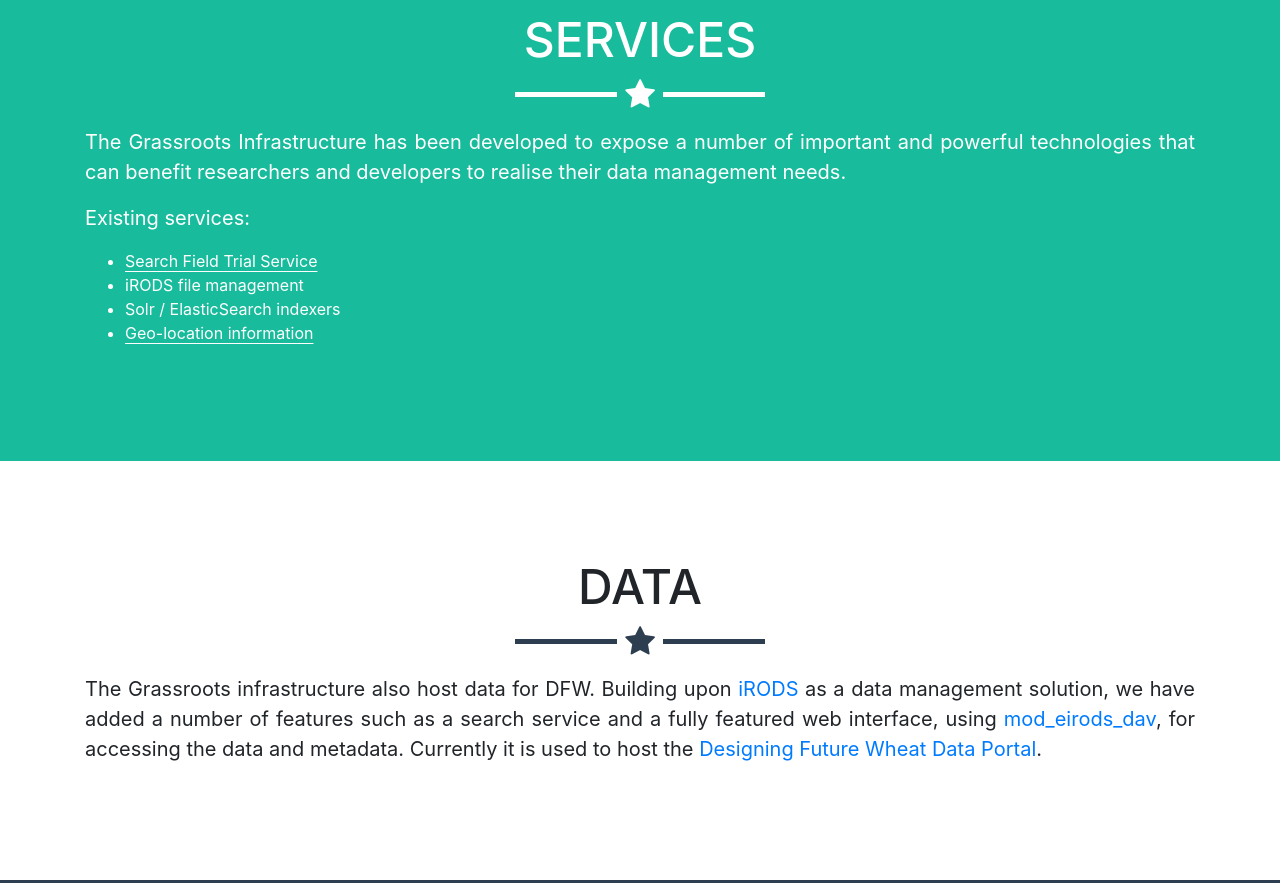
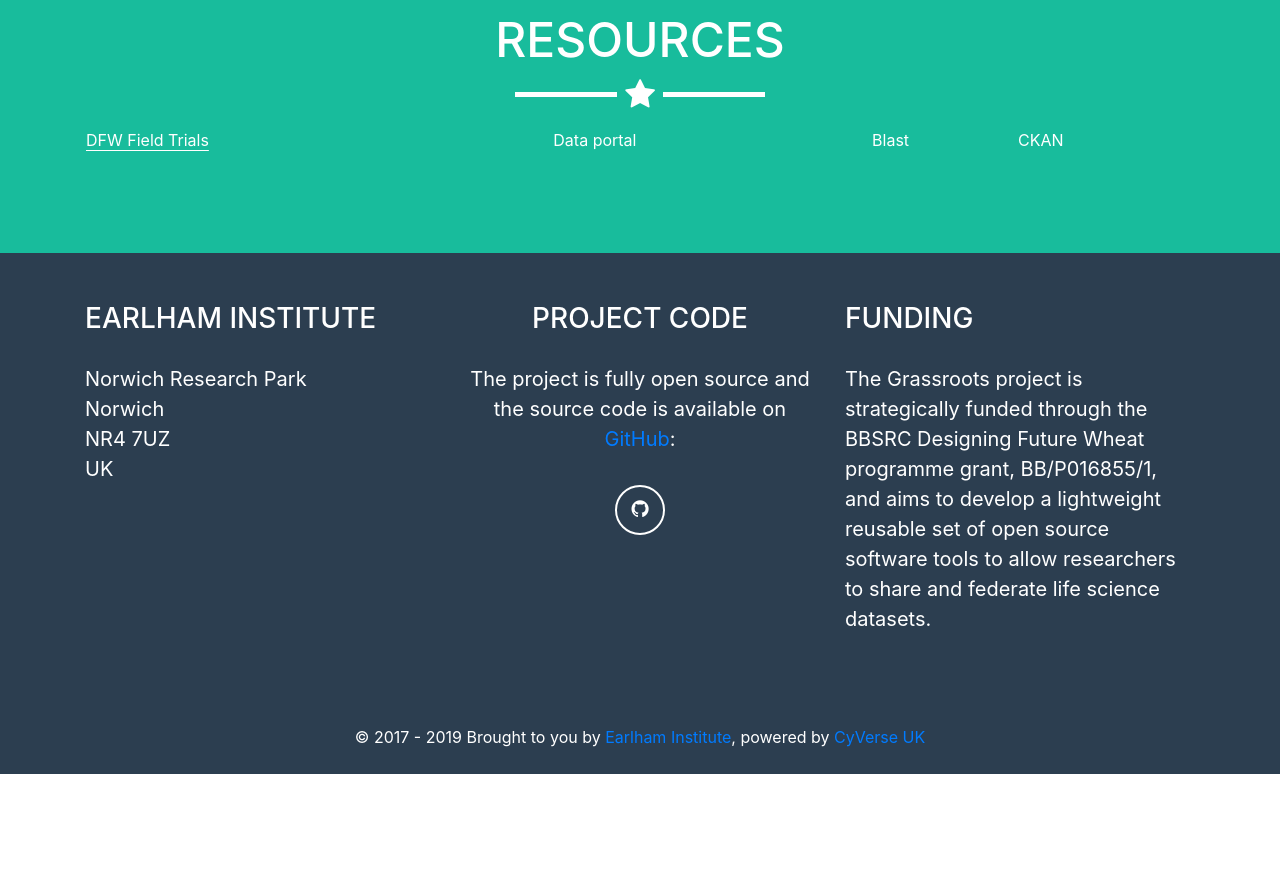
Before and after one commit to TGAC/grassroots-web-portal-static-onepage, a website with bundled scripts: page dfw/index.html in a window 1280 px wide. Shown: the part 760-1643 px from the top of the page. After the commit the page ends 1534 px from the top, so only its background shows below. Built offline with nearby package versions, Linux system fonts and the light colour scheme.

Commit message:
change dfw page

```diff
--- a/css/site.css
+++ b/css/site.css
@@ -604,3 +604,12 @@
     color: white;
     /*color:  #00695C;*/
 }
+
+table.resources{
+    width: 100%;
+}
+
+table.resources td{
+    test-align: center;
+    vertical-align: center;
+}
--- a/dfw/index.html
+++ b/dfw/index.html
@@ -56,10 +56,7 @@
                     <a class="nav-link js-scroll-trigger" href="/">Grassroots Home</a>
                 </li>
                 <li class="nav-item">
-                    <a class="nav-link js-scroll-trigger" href="#services">Services</a>
-                </li>
-                <li class="nav-item">
-                    <a class="nav-link js-scroll-trigger" href="#data">Data</a>
+                    <a class="nav-link js-scroll-trigger" href="#resources">Resources</a>
                 </li>
             </ul>
             <img class="navbar-nav navbar-right" style="height:50px;margin-left:50px;" src="/img/logo-white.png"/>
@@ -78,7 +75,7 @@
                 generation of key traits. Building on this research we will then provide this new germplasm in a readily
                 accessible and referenced form to commercial crop breeders and the plant science community.</p>
 
-            <p class="intro-text">The newly awarded cross-institute programme grant, Designing Future Wheat (DFW), is
+            <p class="intro-text">The cross-institute programme grant, Designing Future Wheat (DFW), is
                 the first flagship project of its kind to bring the UK’s wheat researchers together to deliver new
                 varieties relevant to the international stage, through the coordinated effort of biologists, breeders,
                 and informaticians. As such, Grassroots is funded by the DFW programme, enabling us to build a platform
@@ -91,41 +88,30 @@
 </header>
 
 <!-- Portfolio Grid Section -->
-<section class="success" id="services">
+<section class="success" id="resources">
     <div class="container">
-        <h2 class="text-center">Services</h2>
+        <h2 class="text-center">Resources</h2>
         <hr class="star-light">
-        <p style="text-align: justify;">The Grassroots Infrastructure has been developed to expose a number of important
-            and powerful technologies
-            that can benefit
-            researchers and developers to realise their data management needs.</p>
+        <!--<p style="text-align: justify;">The Grassroots Infrastructure has been developed to expose a number of important-->
+            <!--and powerful technologies-->
+            <!--that can benefit-->
+            <!--researchers and developers to realise their data management needs.</p>-->
 
-        <p>Existing services:</p>
+        <!--<p>Existing services:</p>-->
 
-        <ul>
-            <li><a class="darker" href="/service/Search%20Field%20Trials">Search Field Trial Service</a>
-            </li>
-            <li>iRODS file management</li>
-            <li>Solr / ElasticSearch indexers</li>
-            <li><a class="darker" href="https://grassroots.tools/yellowrust-map/">Geo-location information</a></li>
-        </ul>
+        <table class="resources">
+            <tr>
+            <td><a class="darker" href="/service/Search%20Field%20Trials">DFW Field Trials</a>
+            </td>
+            <td>Data portal</td>
+            <td>Blast</td>
+            <td>CKAN</td>
+            </tr>
+        </table>
     </div>
 </section>
 
-<!-- Portfolio Grid Section -->
-<section id="data">
-    <div class="container">
-        <h2 class="text-center">Data</h2>
-        <hr class="star-primary">
-        <p style="text-align: justify;">The Grassroots infrastructure also host data for DFW. Building upon <a href="https://irods.org/" target="_blank">iRODS</a> as a data
-            management solution, we have added a number of features
-            such as a search service and a fully featured web interface, using <a
-                    href="https://github.com/billyfish/eirods-dav">mod_eirods_dav</a>, for accessing the data
-            and metadata. Currently it is used to host the <a href="https://opendata.earlham.ac.uk/wheat">Designing
-                Future Wheat Data Portal</a>.</p>
 
-    </div>
-</section>
 
 
 <!-- Footer -->
```
